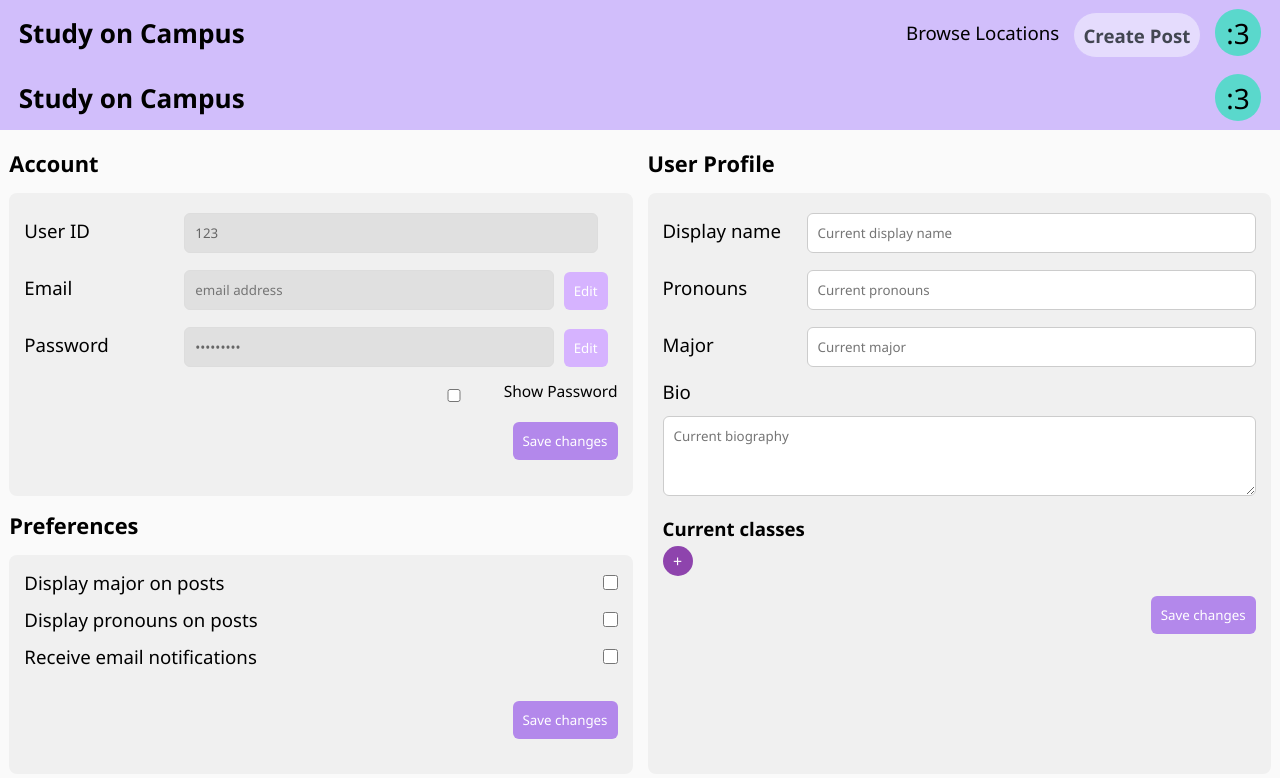
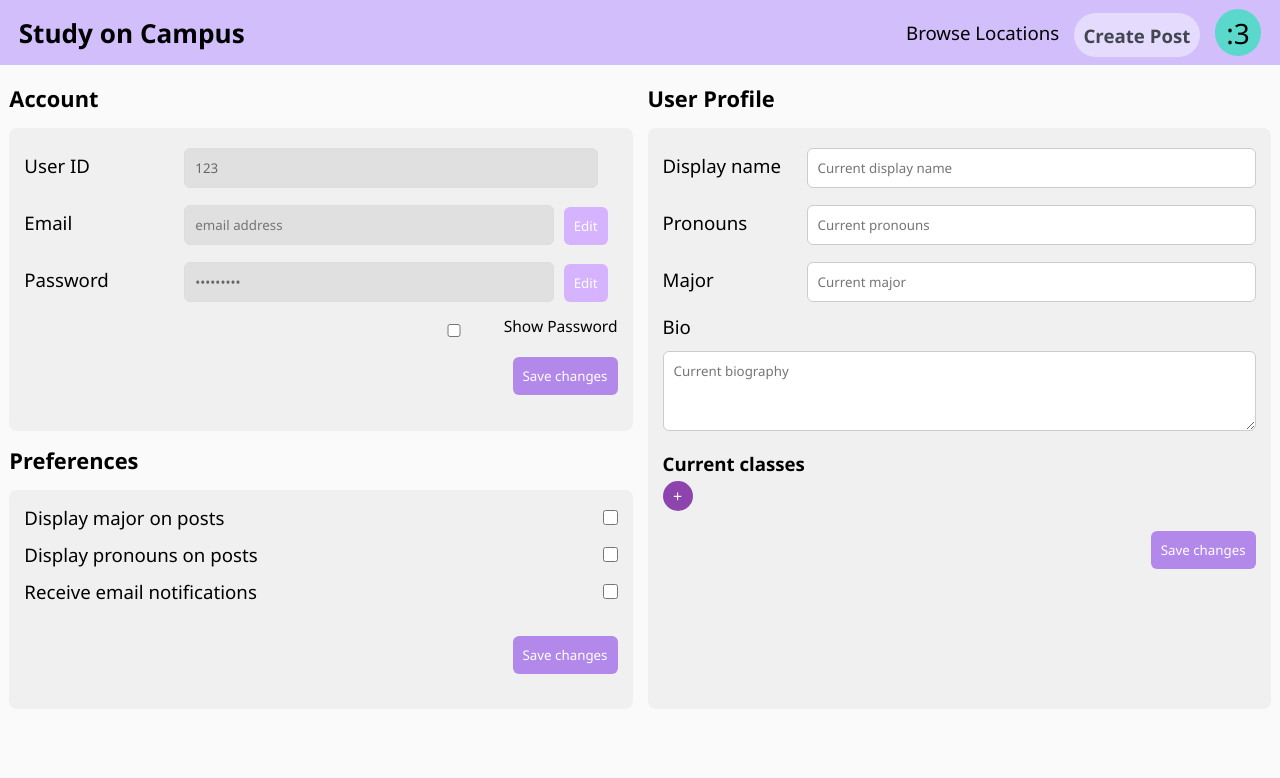
Before and after one commit to eelston/326Group11, a website with bundled scripts: page frontend/src/pages/Settings/index.html in a window 1280 px wide. Built offline with nearby package versions, Linux system fonts and the light colour scheme; no server answers.

Commit message:
Removed static header from index.html

```diff
--- a/frontend/src/pages/Settings/index.html
+++ b/frontend/src/pages/Settings/index.html
@@ -9,10 +9,6 @@
     <script src="script.js" type="module"></script>
 </head>
 <body>
-    <header>
-        <div id="app-logo">Study on Campus</div>
-        <div class="user-icon can-click"><span class="icon-content">:3</span></div>
-    </header>
     <main>
         <div id="settings-messages">
             <div id="settings-error" class="error-message" style="display: none"></div>
```
